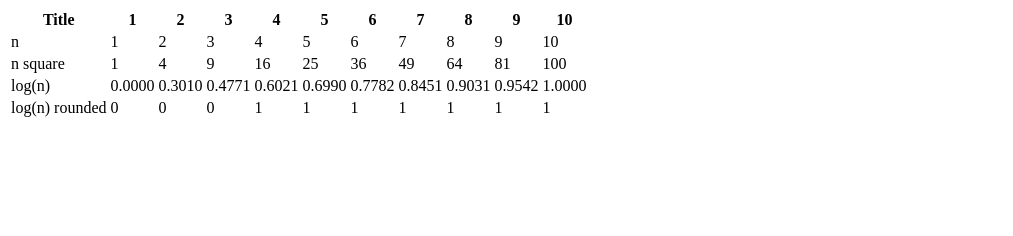
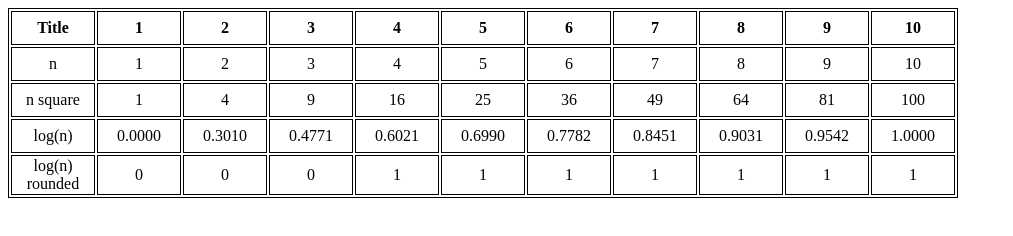
Before and after one commit to navyasrib/data-visualiation, a plain HTML site: page linearSize/index.html in a window 1280 px wide. Shown: the whole page, without its empty margins (0-1013 px from the left). Drawn offline with Linux system fonts and the light colour scheme.

Commit message:
border for table

```diff
--- a/linearSize/css/style.css
+++ b/linearSize/css/style.css
@@ -1,6 +1,23 @@
-.number{
+.number {
     float: left;
     border: groove;
     margin: 5px;
     padding: 10px;
 }
+
+table {
+    border: 1px solid black;
+}
+
+th {
+    border: 1px solid black;
+    height: 30px;
+    width: 80px;
+}
+
+td {
+    border: 1px solid black;
+    height: 30px;
+    width: 80px;
+    text-align: center;
+}
```
